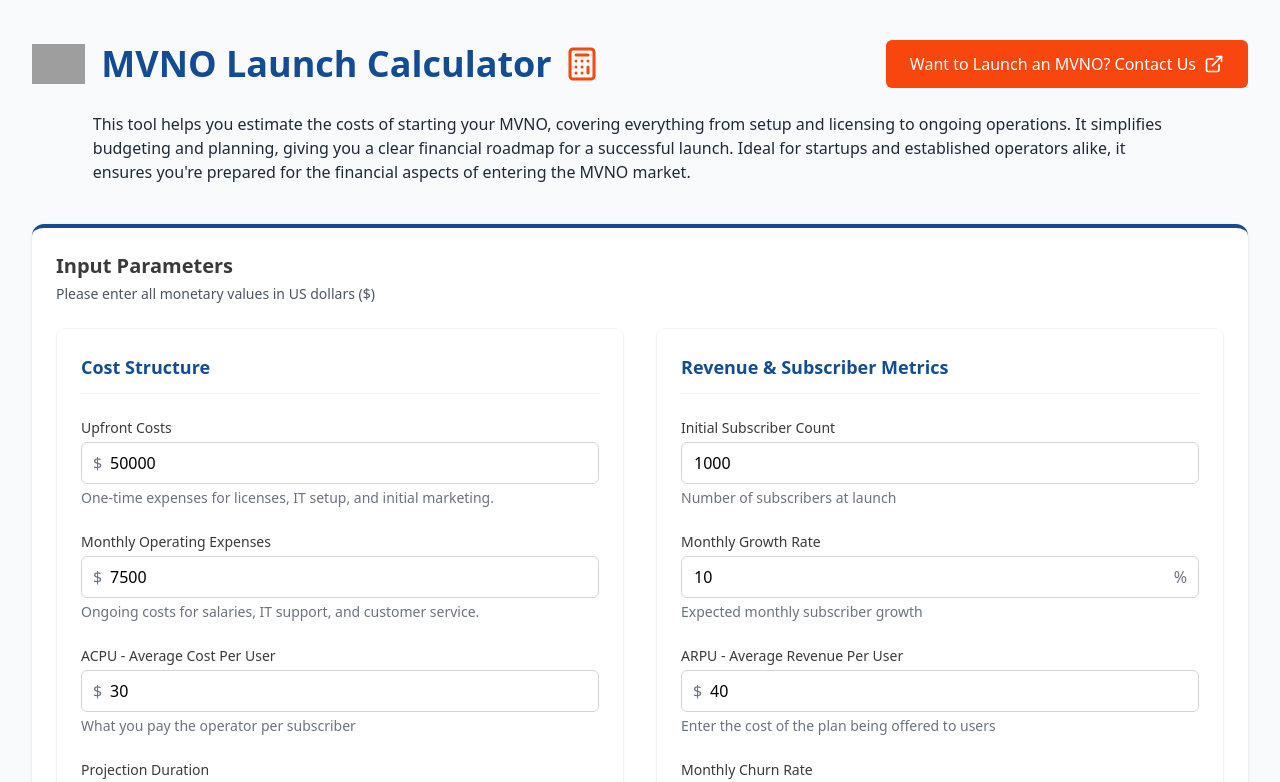
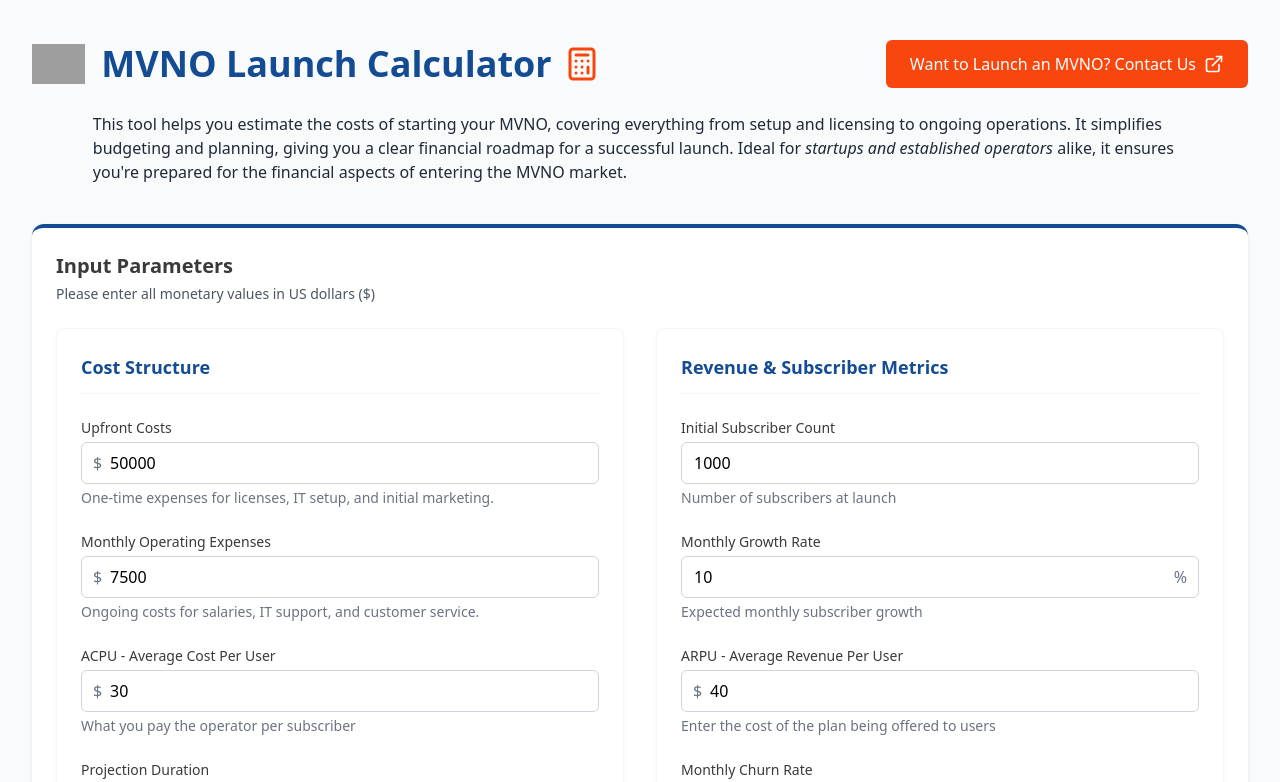
Before and after one commit to devil2123/MVNO_Spenza, a React (Vite) app: page / in a window 1280 px wide. Shown: the top 782 px of the page. Built offline with nearby package versions, Linux system fonts and the light colour scheme; grey boxes are pictures that could not be loaded.

Commit message:
Update App.tsx

```diff
--- a/src/App.tsx
+++ b/src/App.tsx
@@ -65,11 +65,12 @@ function App() {
     <p className="text-gray-800 text-sm md:text-base leading-relaxed line-clamp-3 overflow-hidden">
       This tool helps you estimate the costs of starting your MVNO, covering everything from setup
       and licensing to ongoing operations. It simplifies budgeting and planning, giving you a clear
-              financial roadmap for a successful launch. Ideal for startups and established operators alike,
+      financial roadmap for a successful launch. Ideal for <span className="italic">startups and established operators</span> alike,
       it ensures you're prepared for the financial aspects of entering the MVNO market.
     </p>
   </div>
 </div>
+
 
 
         {/* Calculator Sections */}
```
Lines whose indentation alone changed are shown as unchanged.
